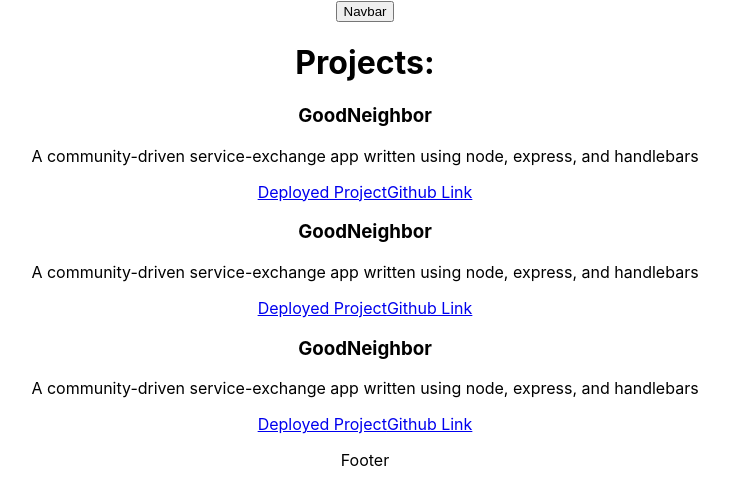
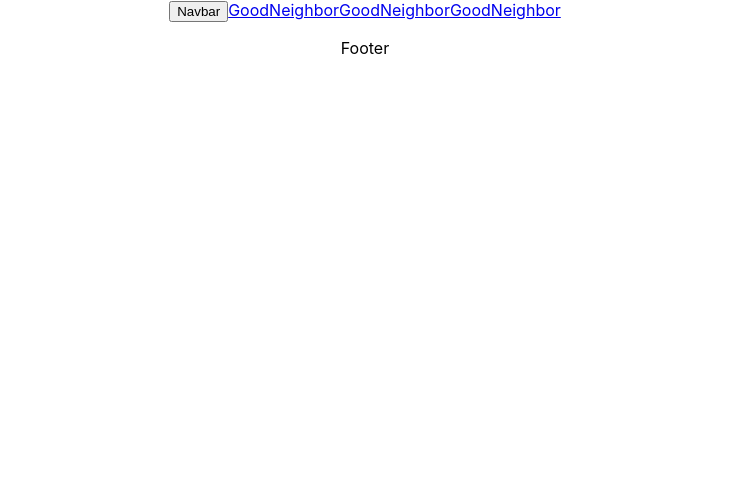
Before and after one commit to rudie-g/RDM-Portfolio-React, a React (Create React App) app: page /projects in a window 1280 px wide. Shown: the top 504 px of the page, without its empty margins (275-1004 px from the left). Built offline with nearby package versions, Linux system fonts and the light colour scheme.

Commit message:
all basic backending, just need styling and filling in of info

```diff
--- a/package.json
+++ b/package.json
@@ -8,7 +8,8 @@
     "@testing-library/user-event": "^12.1.10",
     "react": "^17.0.2",
     "react-dom": "^17.0.2",
-    "react-scripts": "4.0.3",
+    "react-router-dom": "^5.2.0",
+    "react-scripts": "^1.1.5",
     "web-vitals": "^1.0.1"
   },
   "scripts": {
--- a/src/App.js
+++ b/src/App.js
@@ -1,27 +1,46 @@
 import './App.css';
 import ProjectList from './components/ProjectList'
-import Navbar from './components/Navbar'
 import Footer from './components/Footer'
-import React, { useState, useEffect } from 'react';
+import Contact from './components/Contact'
+import Home from './components/Home'
+import React, { useState } from 'react';
 import { projectData } from "./data/projectData";
+import { BrowserRouter as Router, Switch, Route, Link } from 'react-router-dom'
+
 
 
 function App() {
   const [navWidth, setNavWidth] = useState('0%');
-  const handleNavOpen = () => {
+  const handleNavOpen = (e) => {
     setNavWidth('25%');
   }
-  const handleNavClose = () => {
+  const handleNavClose = (e) => {
     setNavWidth('0%')
   }
-useEffect(handleNavClose)
   return (
+    <Router>
       <div className="App">
         <button onClick={handleNavOpen}>Navbar</button>
-      <Navbar handleNavClose={handleNavClose} width={navWidth} />
+        <div className="sidenav" style={{ width: navWidth }}>
+          <Link to="/home">Home</Link>
+          <Link to="/projects">Projects</Link>
+          <Link to="/contact">Contact</Link>
+          <button onClick={handleNavClose}>X</button>
+        </div>
+        <Switch>
+          <Route path="/projects">
             <ProjectList projectData={projectData} />
+          </Route>
+          <Route path="/home">
+            <Home />
+          </Route>
+          <Route path="/contact">
+            <Contact />
+          </Route>
+        </Switch>
         <Footer />
       </div>
+    </Router>
   );
 }
 
--- a/src/components/Card.js
+++ b/src/components/Card.js
@@ -1,7 +1,19 @@
+import React from 'react'
+
 function Card(props) {
-    return (
-        <p>Card</p>
-    )
+    if (props.projectData) {
+        return (
+            <div className="projectCard">
+                <h3>{props.projectData.name}</h3>
+                <img src="" alt={props.projectData.name} />
+                <p>{props.projectData.description}</p>
+                <a href={props.projectData.deployedLink}>Deployed Project</a>
+                <a href={props.projectData.githubLink}>Github Link</a>
+            </div>
+        )
+    } else {
+        return <h3>Card!</h3>
+    }
 }
 
 export default Card
--- /dev/null
+++ b/src/components/Contact.js
@@ -0,0 +1,7 @@
+import React from 'react'
+
+function Contact() {
+    return <h3>Contact!</h3>
+}
+
+export default Contact
--- a/src/components/Footer.js
+++ b/src/components/Footer.js
@@ -1,3 +1,5 @@
+import React from 'react'
+
 function Footer() {
     return (
         <p>Footer</p>
--- /dev/null
+++ b/src/components/Home.js
@@ -0,0 +1,7 @@
+import React from 'react'
+
+function Home() {
+    return <h3>Home!</h3>
+}
+
+export default Home
--- a/src/components/Navbar.js
+++ /dev/null
@@ -1,12 +0,0 @@
-function Navbar(props) {
-    return (
-        <div className="sidenav" style={{width: props.width}}>
-            <a href="section">About</a>
-            <a href="#section">Projects</a>
-            <a href="#section">Contact</a>
-            <button onClick={props.handleNavClose}>X</button>
-        </div>
-    )
-}
-
-export default Navbar
--- a/src/components/ProjectList.js
+++ b/src/components/ProjectList.js
@@ -1,20 +1,28 @@
+import React from "react";
+import { BrowserRouter as Router, Switch, Route, Link } from 'react-router-dom'
+import Card from './Card'
 
 function ProjectList(props) {
     const mappedProjData = props.projectData.map(project => {
-        return <div className='project' key={project.id}>
-            <h3>{project.name}</h3>
-            <p>{project.description}</p>
-            <a href={project.deployedLink}>Deployed Project</a>
-            <a href={project.githubLink}>Github Link</a>
-        </div>
+        return (
+            <Link to={`/${project.id}`}>{project.name}</Link>
+        )
     })
     return (
-        <div>
-            <h1>Projects:</h1>
-            <div>
-                {mappedProjData}
-            </div>
-        </div>
+        <Router>
+            {mappedProjData}
+            <Switch>
+                <Route path="/1">
+                    <Card projectData={props.projectData[0]} />
+                </Route>
+                <Route path="/2">
+                    <Card projectData={props.projectData[1]} />
+                </Route>
+                <Route path="/3">
+                    <Card projectData={props.projectData[2]} />
+                </Route>
+            </Switch>
+        </Router>
     )
 }
 
```
Also changed, not shown: 2 other files (tests, documents, lock files or other folders). Lines whose indentation alone changed are shown as unchanged.
